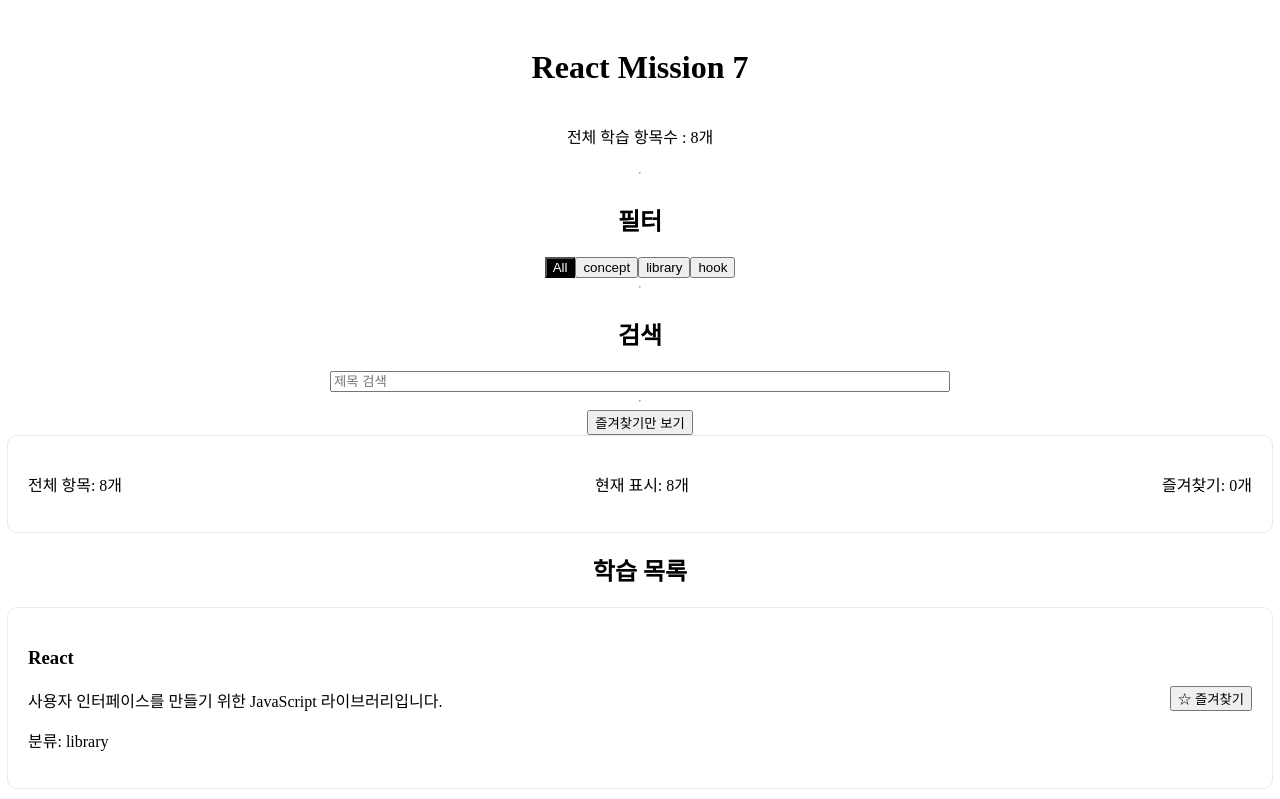
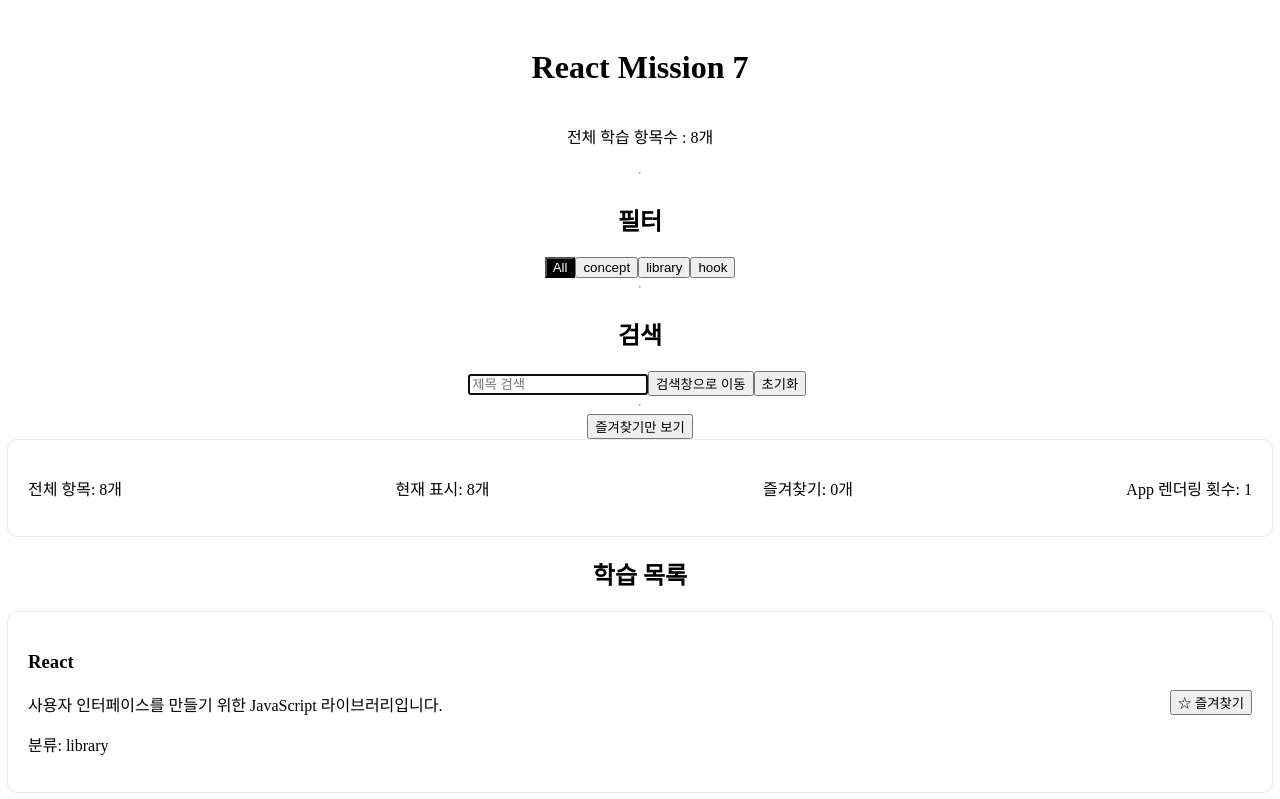
Before and after one commit to RaeChoe/REACT_basic_mission_v2, a React (Vite) app: page / in a window 1280 px wide. Shown: the top 799 px of the page. Built offline with nearby package versions, Linux system fonts and the light colour scheme.

Commit message:
Refactor App component; add search and reset functionality, improve StudyItem and StudySummary components

```diff
--- a/src/App.jsx
+++ b/src/App.jsx
@@ -2,7 +2,7 @@
 import reactData from "./data/data.json";
 import StudyList from "./components/StudyList";
 import StudySummary from "./components/StudySummary";
-import { useState, useMemo } from "react";
+import { useState, useMemo, useCallback, useRef, useEffect } from "react";
 
 function App() {
   const [selectedId, setSelectedId] = useState(null);
@@ -10,16 +10,19 @@
   const [keyword, setKeyword] = useState("");
   const [favoriteIds, setFavoriteIds] = useState([]);
   const [favoriteOnly, setFavoriteOnly] = useState(false);
+  const renderCount = useRef(0);
+
+  renderCount.current += 1;
 
   const onSelect = id => {
     setSelectedId(id);
   };
 
-  const onFavorite = id => {
+  const handleToggleFavorite = useCallback(id => {
     setFavoriteIds(prev =>
       prev.includes(id) ? prev.filter(itemId => itemId !== id) : [...prev, id],
     );
-  };
+  }, []);
 
   const filteredData = useMemo(() => {
     return reactData.filter(item => {
@@ -29,6 +32,21 @@
       return categoryMatch && keywordMatch && favoriteMatch;
     });
   }, [keyword, category, favoriteOnly, favoriteIds]);
+
+  const searchInputRef = useRef(null);
+  const handleFocusSearch = () => {
+    searchInputRef.current.focus();
+  };
+  useEffect(() => {
+    searchInputRef.current.focus();
+  }, []);
+
+  const reset = () => {
+    setKeyword("");
+    setCategory("all");
+    setFavoriteOnly(false);
+    searchInputRef.current.focus();
+  };
 
   return (
     <>
@@ -58,7 +76,9 @@
       </div>
       <hr />
       <h2>검색</h2>
+      <div>
         <input
+          ref={searchInputRef}
           type="text"
           value={keyword}
           placeholder="제목 검색"
@@ -66,6 +86,9 @@
             setKeyword(e.target.value);
           }}
         />
+        <button onClick={handleFocusSearch}>검색창으로 이동</button>
+        <button onClick={reset}>초기화</button>
+      </div>
       <hr />
       <button
         type="button"
@@ -75,13 +98,18 @@
       >
         {favoriteOnly ? "전체 항목 보기" : "즐겨찾기만 보기"}
       </button>
-      <StudySummary total={reactData} visible={filteredData} favorite={favoriteIds} />
+      <StudySummary
+        total={reactData}
+        visible={filteredData}
+        favorite={favoriteIds}
+        renderCount={renderCount}
+      />
       <StudyList
         items={filteredData}
+        selectedId={selectedId}
         onSelect={onSelect}
-        selectedId={selectedId}
         favoriteIds={favoriteIds}
-        onFavorite={onFavorite}
+        onToggleFavorite={handleToggleFavorite}
       />
     </>
   );
--- a/src/components/StudyItem.jsx
+++ b/src/components/StudyItem.jsx
@@ -0,0 +1,28 @@
+import { memo } from "react";
+
+function StudyItem({ item, isSelected, isFavorite, onSelect, onToggleFavorite }) {
+  console.log(`${item.title} 렌더링`);
+
+  return (
+    <article className={isSelected ? "active" : ""} onClick={() => onSelect(item.id)}>
+      <div>
+        <h3>{item.title}</h3>
+        <p>{item.desc}</p>
+        <p>분류: {item.category}</p>
+
+        {isSelected && <p>선택된 항목입니다</p>}
+      </div>
+
+      <button
+        type="button"
+        onClick={() => {
+          onToggleFavorite(item.id);
+        }}
+      >
+        {isFavorite ? "★ 즐겨찾기 해제" : "☆ 즐겨찾기"}
+      </button>
+    </article>
+  );
+}
+
+export default memo(StudyItem);
--- a/src/components/StudyList.jsx
+++ b/src/components/StudyList.jsx
@@ -1,4 +1,6 @@
-export default function StudyList({ items, selectedId, onSelect, favoriteIds, onFavorite }) {
+import StudyItem from "./StudyItem";
+
+export default function StudyList({ items, selectedId, onSelect, favoriteIds, onToggleFavorite }) {
   return (
     <>
       <h2>학습 목록</h2>
@@ -7,37 +9,16 @@
         {items.length === 0 ? (
           <p>표시할 학습 항목이 없습니다.</p>
         ) : (
-          items.map(item => {
-            const isFavorite = favoriteIds.includes(item.id);
-
-            return (
-              <article
-                key={item.id}
-                className={item.id === selectedId ? "active" : ""}
-                onClick={() => {
-                  onSelect(item.id);
-                }}
-              >
-                <div>
-                  <h3>{item.title}</h3>
-                  <p>{item.desc}</p>
-                  <p>분류: {item.category}</p>
-
-                  {item.id === selectedId && <p>선택된 항목입니다</p>}
-                </div>
-
-                <button
-                  type="button"
-                  onClick={e => {
-                    e.stopPropagation();
-                    onFavorite(item.id);
-                  }}
-                >
-                  {isFavorite ? "★ 즐겨찾기 해제" : "☆ 즐겨찾기"}
-                </button>
-              </article>
-            );
-          })
+          items.map(item => (
+            <StudyItem
+              key={item.id}
+              item={item}
+              isSelected={item.id === selectedId}
+              isFavorite={favoriteIds.includes(item.id)}
+              onSelect={onSelect}
+              onToggleFavorite={onToggleFavorite}
+            />
+          ))
         )}
       </section>
     </>
--- a/src/components/StudySummary.jsx
+++ b/src/components/StudySummary.jsx
@@ -1,11 +1,12 @@
 import { useMemo } from "react";
 
-export default function StudySummary({ total, visible, favorite }) {
+export default function StudySummary({ total, visible, favorite, renderCount }) {
   const summary = useMemo(() => {
     return {
       total: total.length,
       visible: visible.length,
       favorite: favorite.length,
+      renderCount: renderCount.current,
     };
   }, [visible, favorite]);
 
@@ -14,6 +15,7 @@
       <p>전체 항목: {summary.total}개</p>
       <p>현재 표시: {summary.visible}개</p>
       <p>즐겨찾기: {summary.favorite}개</p>
+      <p>App 렌더링 횟수: {summary.renderCount}</p>
     </article>
   );
 }
```
Lines whose indentation alone changed are shown as unchanged.
